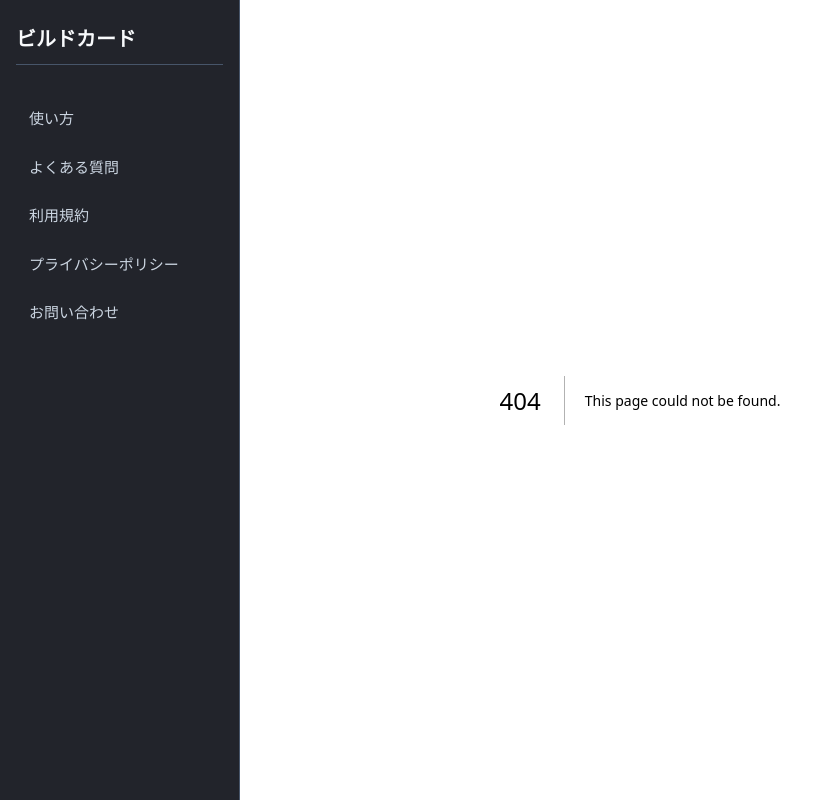
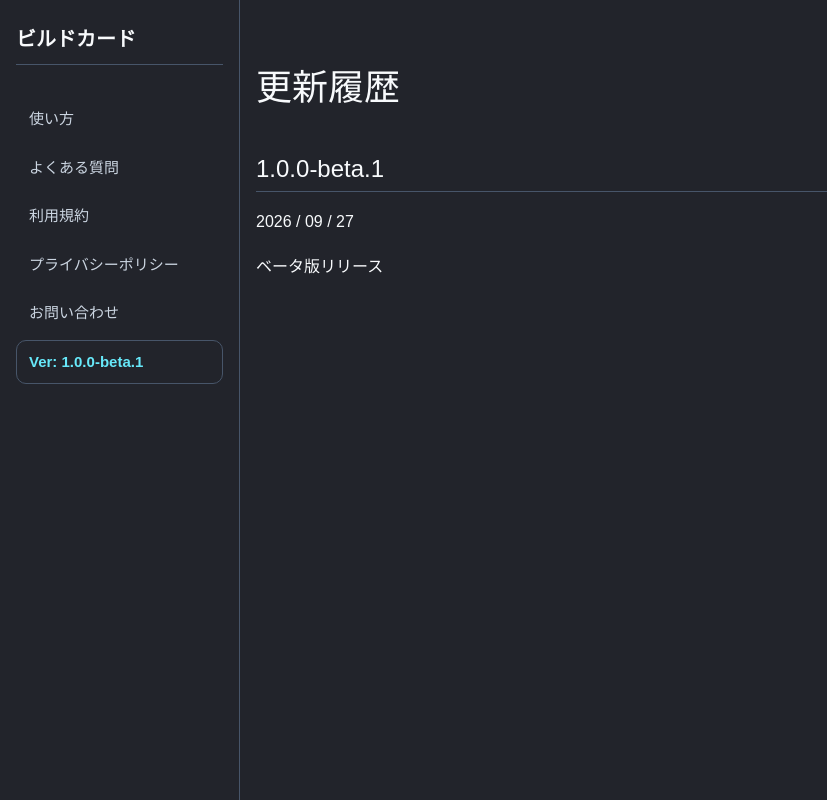
Before and after one commit to Shicoku/hsr-builder, a Next.js app: page /version in a window 1280 px wide. Before the commit this address had no page. Shown: the whole page, without its empty margins (0-827 px from the left). Built offline with nearby package versions, Linux system fonts and the light colour scheme; a web font is replaced by a local one.

Commit message:
バージョン表記と更新履歴ページの追加

```diff
--- a/app/components/Sidebar.tsx
+++ b/app/components/Sidebar.tsx
@@ -16,6 +16,7 @@ const NAV_ITEMS: NavItem[] = [
   { href: "/terms", label: "利用規約" },
   { href: "/privacy", label: "プライバシーポリシー" },
   { href: "/contact", label: "お問い合わせ" },
+  { href: "/version", label: "Ver: 1.0.0-beta.1" },
 ];
 
 export default function Sidebar() {
--- /dev/null
+++ b/app/version/page.mdx
@@ -0,0 +1,13 @@
+import MarkdownPage from "../components/MarkdownPage";
+
+<MarkdownPage>
+
+# 更新履歴
+
+## 1.0.0-beta.1
+
+2026 / 09 / 27
+
+ベータ版リリース
+
+</MarkdownPage>
```
